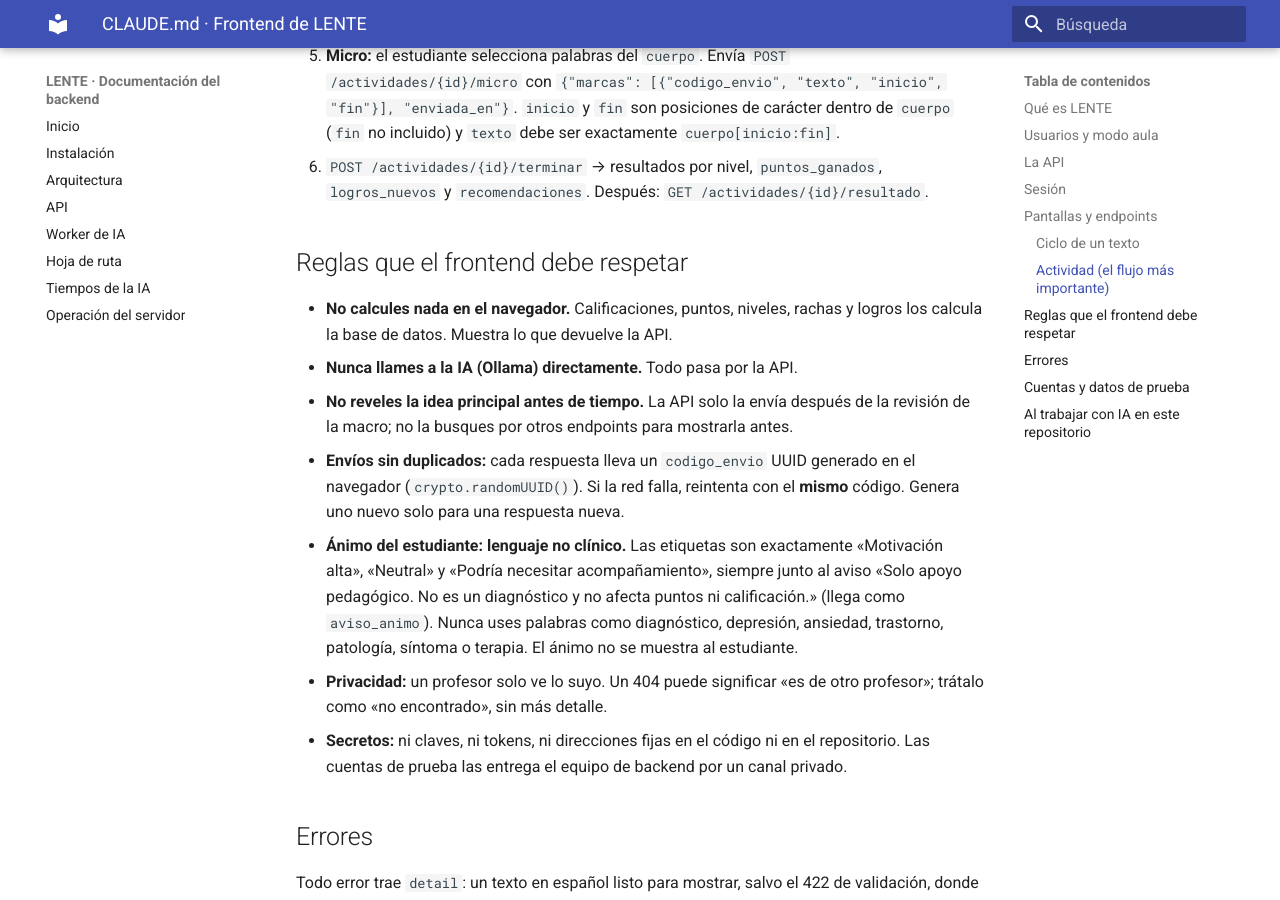
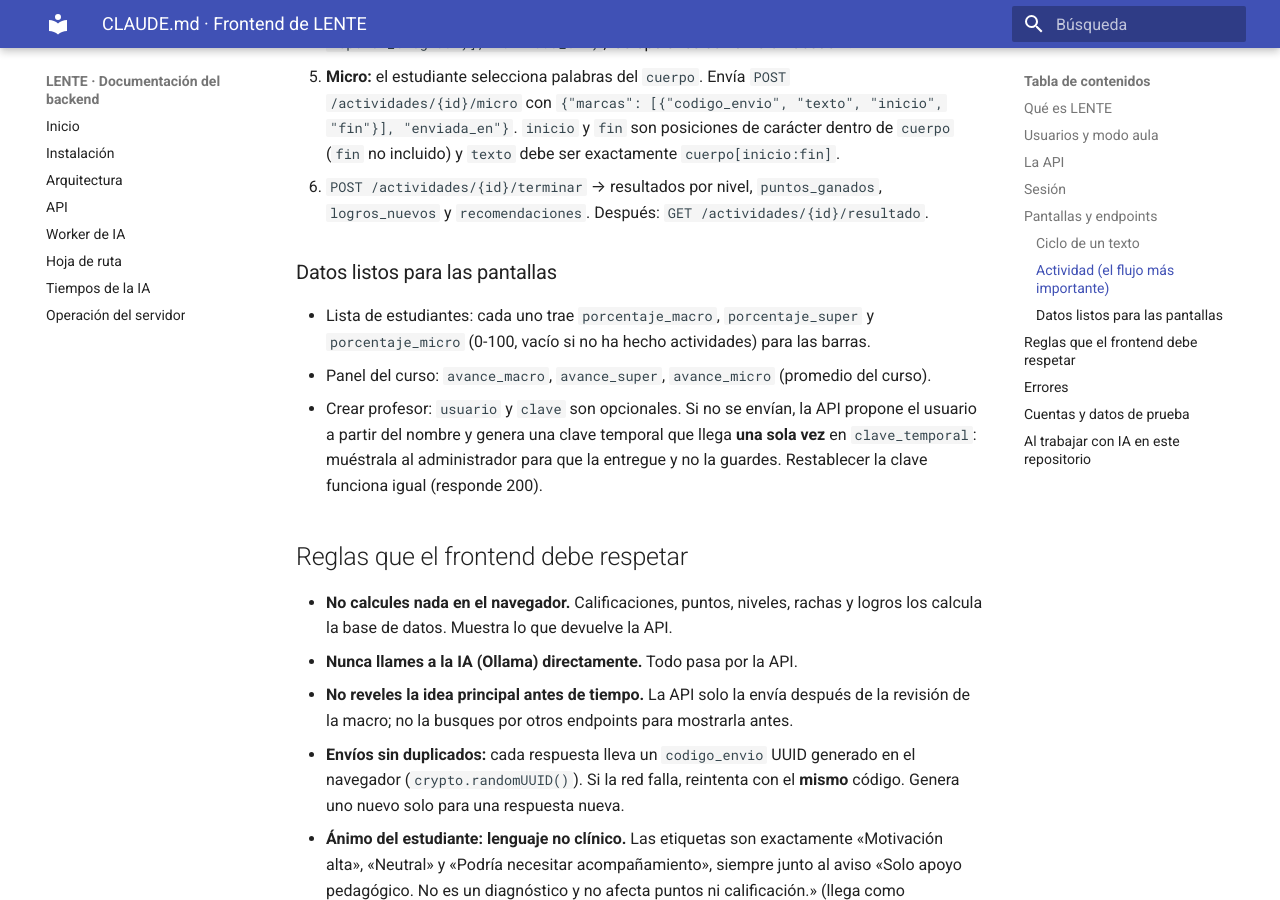
Before and after one commit to mvega09/lente, an MkDocs documentation site: the page built from docs/frontend/CLAUDE.md, in a window 1280 px wide and 900 px high, scrolled down 3591 px. Built offline with MkDocs 1.6.1 and Material for MkDocs 9.7.7, drawn with Linux system fonts in a browser that asks for light colours; some of the changed text lies outside the part shown.

Commit message:
CLAUDE.md del frontend: nuevos datos y opciones de la API
Co-Authored-By: Claude Opus 5.5 <noreply@anthropic.com>

```diff
--- a/docs/frontend/CLAUDE.md
+++ b/docs/frontend/CLAUDE.md
@@ -71,10 +71,10 @@ del colegio son compartidos). Nunca en el código ni en registros.
 | Mis cursos y estudiantes | profesor | `GET/POST /cursos`, `PATCH /cursos/{id}`, `GET/POST /cursos/{id}/estudiantes`, `GET/PATCH/DELETE /estudiantes/{id}` |
 | Biblioteca de textos | profesor | `GET/POST /textos`, `GET/PATCH/DELETE /textos/{id}` |
 | Revisar lo que propuso la IA | profesor | `PATCH /textos/{id}/paquete`, `POST/PATCH/DELETE /textos/{id}/preguntas`, `POST/DELETE /textos/{id}/palabras`, `POST /textos/{id}/preparar`, `POST /textos/{id}/aprobar`, `POST /textos/{id}/revisar` |
-| Modo explicación (resaltados) | profesor | `GET/POST/DELETE /textos/{id}/resaltados` |
+| Modo explicación (resaltados) | profesor | `GET/POST /textos/{id}/resaltados`, `PATCH/DELETE /textos/{id}/resaltados/{id}` (el PATCH cambia nivel o explicación) |
 | Textos activos del curso | profesor | `GET/POST/DELETE /cursos/{id}/textos` |
 | Actividad del estudiante | profesor (modo aula) | `POST /actividades`, `GET /actividades/{id}`, `POST/GET /actividades/{id}/macro`, `POST /actividades/{id}/super`, `POST /actividades/{id}/micro`, `DELETE /actividades/{id}/micro/{inicio}`, `POST /actividades/{id}/terminar`, `GET /actividades/{id}/resultado` |
-| Progreso del estudiante | profesor | `GET /estudiantes/{id}/progreso`, `GET /estudiantes/{id}/historial` |
+| Progreso del estudiante | profesor | `GET /estudiantes/{id}/progreso` (incluye `pendientes` con título), `GET /estudiantes/{id}/historial?nivel=macro\|super\|micro` |
 | Panel del curso y alertas | profesor | `GET /cursos/{id}/panel`, `GET /alertas`, `POST /alertas/{id}/atender` |
 | Reglas del curso (puntos y niveles) | profesor | `GET /cursos/{id}/ajustes`, `PUT/DELETE /cursos/{id}/ajustes/{clave}` |
 
@@ -108,6 +108,16 @@ El orden es obligatorio: macro → super → micro → resultado. Un paso fuera
    incluido) y `texto` debe ser exactamente `cuerpo[inicio:fin]`.
 6. `POST /actividades/{id}/terminar` → resultados por nivel, `puntos_ganados`,
    `logros_nuevos` y `recomendaciones`. Después: `GET /actividades/{id}/resultado`.
+
+### Datos listos para las pantallas
+
+- Lista de estudiantes: cada uno trae `porcentaje_macro`, `porcentaje_super` y
+  `porcentaje_micro` (0-100, vacío si no ha hecho actividades) para las barras.
+- Panel del curso: `avance_macro`, `avance_super`, `avance_micro` (promedio del curso).
+- Crear profesor: `usuario` y `clave` son opcionales. Si no se envían, la API
+  propone el usuario a partir del nombre y genera una clave temporal que llega
+  **una sola vez** en `clave_temporal`: muéstrala al administrador para que la
+  entregue y no la guardes. Restablecer la clave funciona igual (responde 200).
 
 ## Reglas que el frontend debe respetar
 
```
